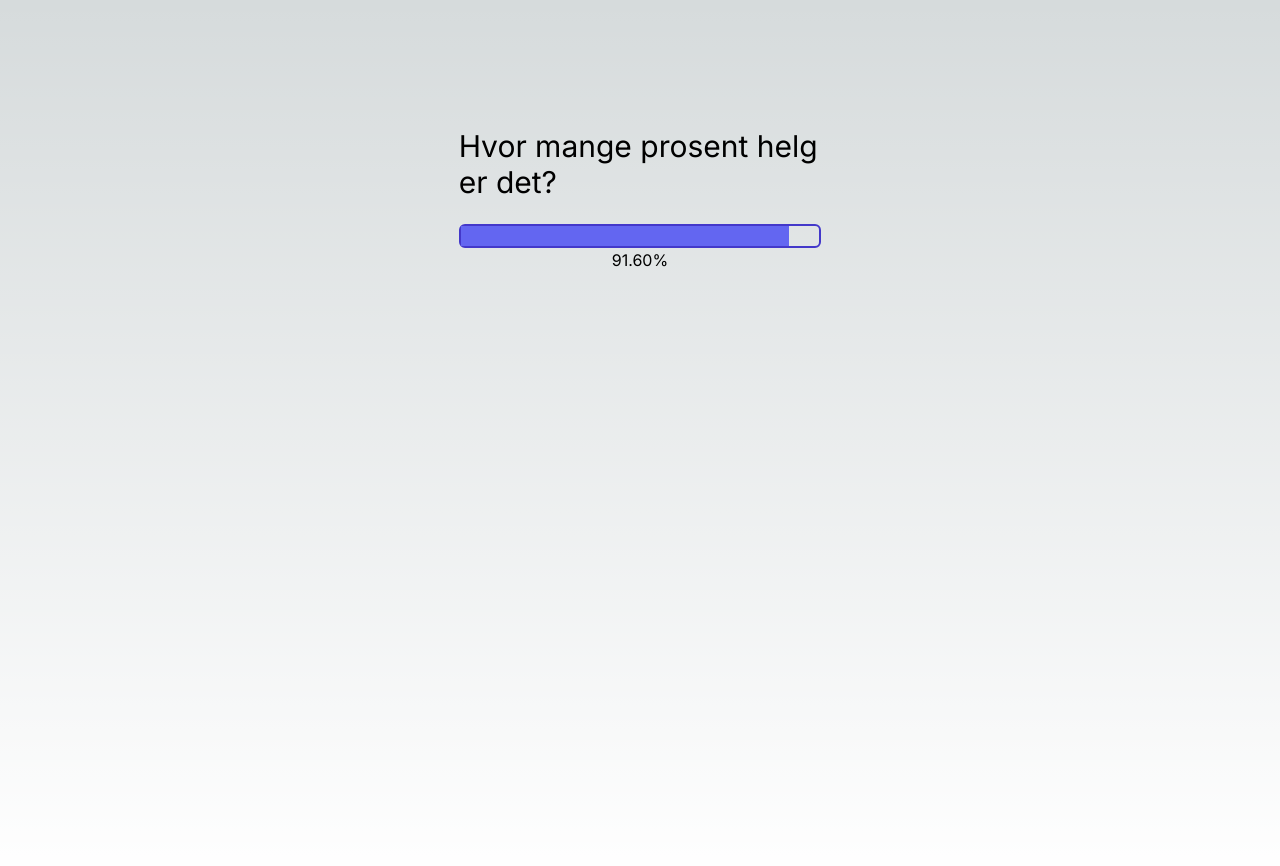
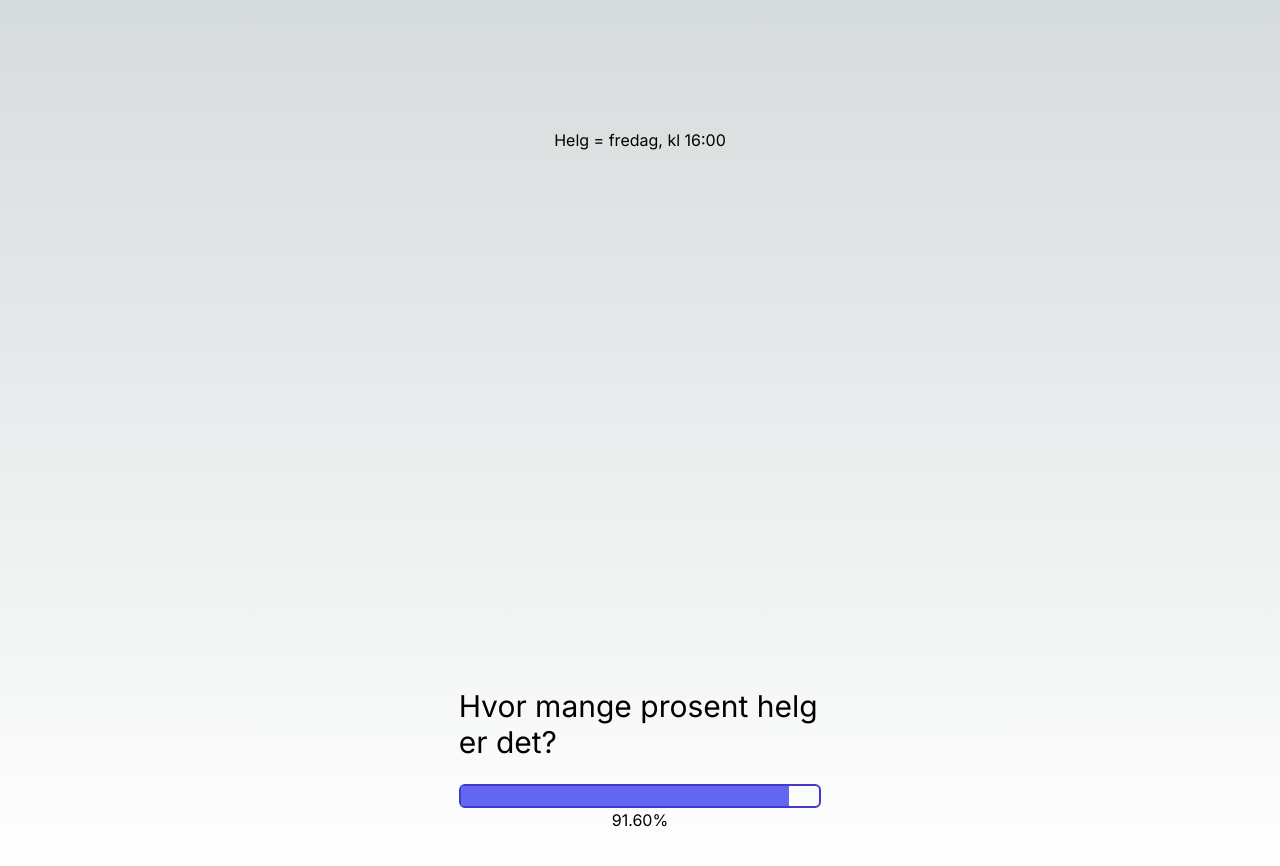
Before and after one commit to MikAoJk/helg-progress-bar, a Next.js app: page / in a window 1280 px wide. Shown: the top 866 px of the page. Built offline with nearby package versions, Linux system fonts and the light colour scheme.

Commit message:
Update page.tsx

```diff
--- a/src/app/page.tsx
+++ b/src/app/page.tsx
@@ -29,6 +29,7 @@ export default function Home() {
             <div className="flex flex-col items-center justify-between p-10">
             </div>
             <div className="flex min-h-screen flex-col items-center justify-between md:p-12">
+                <h2>Helg = fredag, kl 16:00</h2>
                 <ProgressBar progress={percentToEndOfWorkDayFriday}
                              progressText={"Hvor mange prosent helg er det?"}/>
             </div>
```
